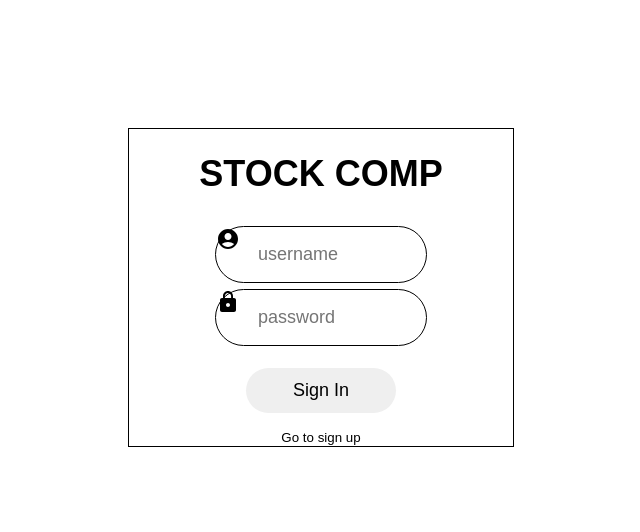
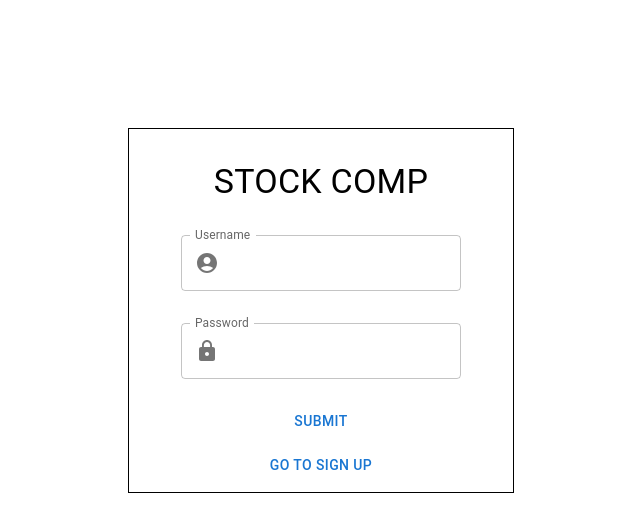
Before and after one commit to andrewass/stockcomp-client, a React (Create React App) app: page /authentication in a window 1280 px wide. Shown: the top 532 px of the page, without its empty margins (319-959 px from the left). Built offline with nearby package versions, Linux system fonts and the light colour scheme; what ra-data-simple-rest would draw is missing.

Commit message:
Refactoring sign in component

```diff
--- a/package.json
+++ b/package.json
@@ -8,6 +8,7 @@
     "@mui/icons-material": "^5.0.1",
     "@mui/lab": "*",
     "@mui/material": "^5.0.1",
+    "@mui/styles": "^5.0.1",
     "@testing-library/jest-dom": "^5.11.4",
     "@testing-library/react": "^11.1.0",
     "@testing-library/user-event": "^12.1.10",
--- a/src/body/authentication/SignIn.js
+++ b/src/body/authentication/SignIn.js
@@ -5,14 +5,29 @@ import LockIcon from '@mui/icons-material/Lock';
 import {signIn, updateLocalStorage} from "../../service/authService";
 import {UserContext} from "../../context/UserContext";
 import {useHistory} from "react-router-dom";
+import {InputAdornment, TextField, Typography} from "@mui/material";
+import Button from "@mui/material/Button";
+import {makeStyles} from "@mui/styles";
+
+const useStyles = makeStyles({
+    root: {
+        display: "flex",
+        flexDirection: "column",
+        justifyContent: "center",
+        alignItems: "center",
+        margin: "10% auto",
+        border: "1px ridge black",
+        width: "30%"
+    }
+});
 
 const SignIn = ({setDisplaySignUp}) => {
 
+    const classes = useStyles();
+    const history = useHistory();
     const [username, setUsername] = useState("");
     const [password, setPassword] = useState("");
-
     const {setIsSignedIn} = useContext(UserContext);
-    const history = useHistory();
 
     const updateUsername = (event) => {
         setUsername(event.target.value);
@@ -31,21 +46,28 @@ const SignIn = ({setDisplaySignUp}) => {
     }
 
     return (
-        <form onSubmit={postSignInToServer} id="signInForm">
-            <h1>STOCK COMP</h1>
-            <div className="formFields">
-                <div className="username">
-                    <AccountCircleIcon/>
-                    <input name="username" type="text" placeholder="username" onChange={updateUsername}/>
-                </div>
-                <div className="password">
-                    <LockIcon/>
-                    <input name="password" type="password" placeholder="password"
-                           autoComplete="off" onChange={updatePassword}/>
-                </div>
-            </div>
-            <input type="submit" value="Sign In" className="submit"/>
-            <button onClick={() => setDisplaySignUp(true)}>Go to sign up</button>
+        <form className={classes.root} onSubmit={postSignInToServer} id="signInForm">
+            <Typography variant="h4" sx={{mt: 4}}>
+                STOCK COMP
+            </Typography>
+            <TextField sx={{mt: 4}} label="Username" onChange={e => updateUsername(e)}
+                       InputProps={{
+                           startAdornment: (
+                               <InputAdornment position="start">
+                                   <AccountCircleIcon/>
+                               </InputAdornment>
+                           )
+                       }}/>
+            <TextField sx={{mt: 4}} label="Password" type="password" onChange={e => updatePassword(e)}
+                       InputProps={{
+                           startAdornment: (
+                               <InputAdornment position="start">
+                                   <LockIcon/>
+                               </InputAdornment>
+                           )
+                       }}/>
+            <Button sx={{mt: 3}} type="submit">Submit</Button>
+            <Button sx={{mt: 1, mb: 1}} onClick={() => setDisplaySignUp(true)}>Go to sign up</Button>
         </form>
     );
 };
--- a/src/body/authentication/authentication.css
+++ b/src/body/authentication/authentication.css
@@ -1,6 +1,6 @@
 
 
-#signInForm, #signUpForm{
+#signUpForm{
     width: 30%;
     min-width: 280px;
     border: 1px ridge black;
@@ -9,34 +9,3 @@
     flex-flow: column nowrap;
     align-items: center;
 }
-
-#signInForm input, #signUpForm input{
-    margin: 1rem;
-    font-size: 18px;
-    border: none;
-    max-width: 150px;
-}
-
-.username, .password, .email{
-    margin: 3% 0;
-    border-radius: 3rem;
-    border: 1px solid black;
-    display: flex;
-    flex-flow: row nowrap;
-    justify-content: center;
-}
-
-.submit{
-    border-radius: 30px;
-    width: 100%;
-    height: 45px;
-}
-
-.formIcon{
-    width: 2rem;
-    margin: 0 1rem;
-}
-
-input{
-    outline: none;
-}
```
Also changed, not shown: 2 other files (tests, documents, lock files or other folders).
